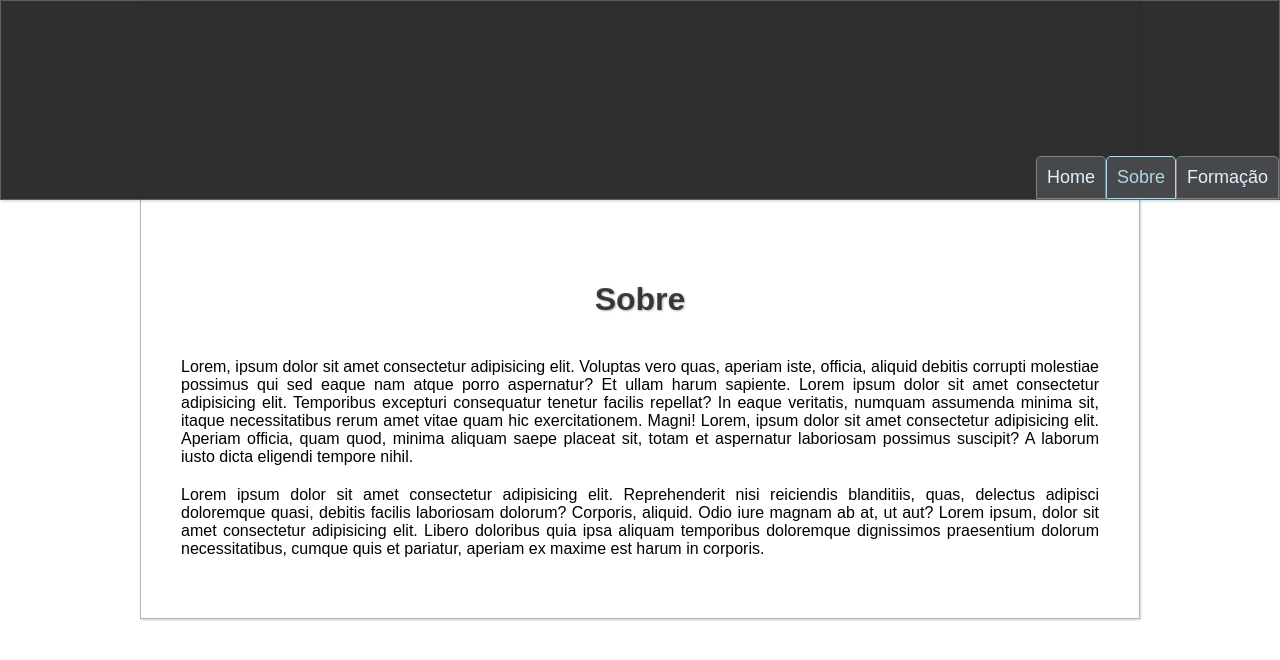
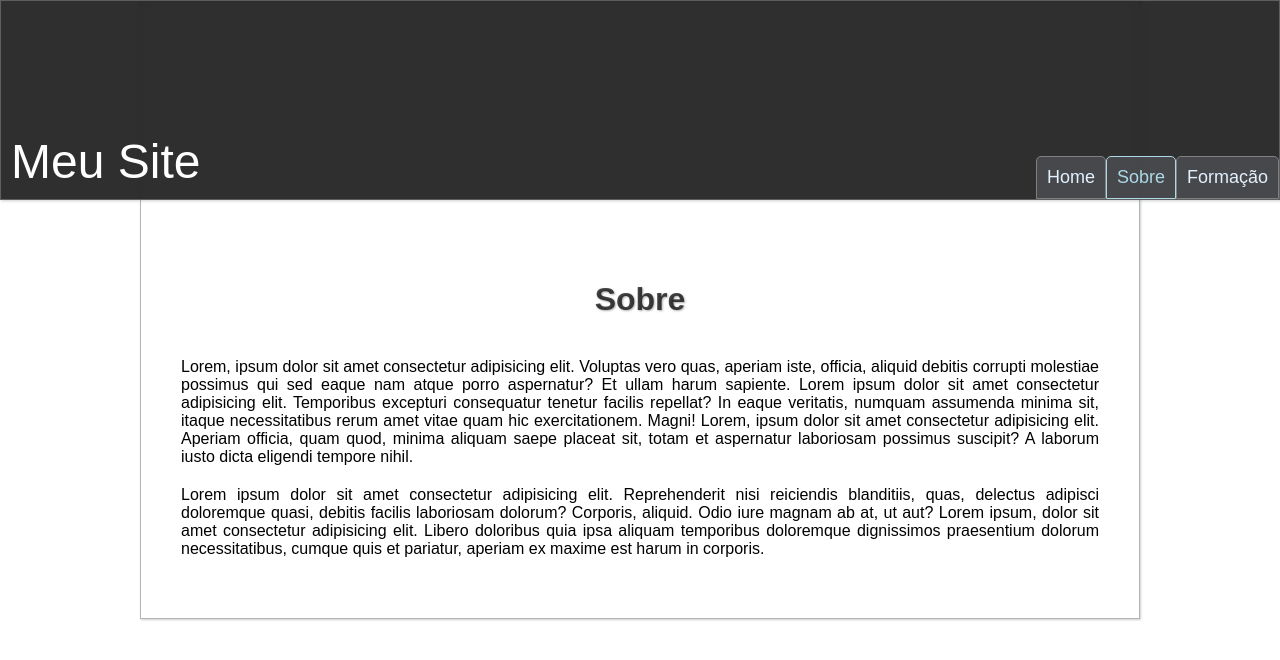
Before and after one commit to IsacSouzaCampos/PaginaPessoal, a plain HTML site: page about.html in a window 1280 px wide. Drawn offline with nearby package versions, Linux system fonts and the light colour scheme.

Commit message:
Últimas atualizações.

```diff
--- a/about.html
+++ b/about.html
@@ -13,6 +13,7 @@
     <!-- <header id="header" class="about"></header> -->
     <header>
         <nav id="nav-bar">
+            <p id="logo">Meu Site</p>
             <ul>
                 <a href="index.html"><li>Home</li></a>
                 <a href="about.html"><li id="about_li">Sobre</li></a>
```
Also changed, not shown: education.html (+1 -0 lines).
